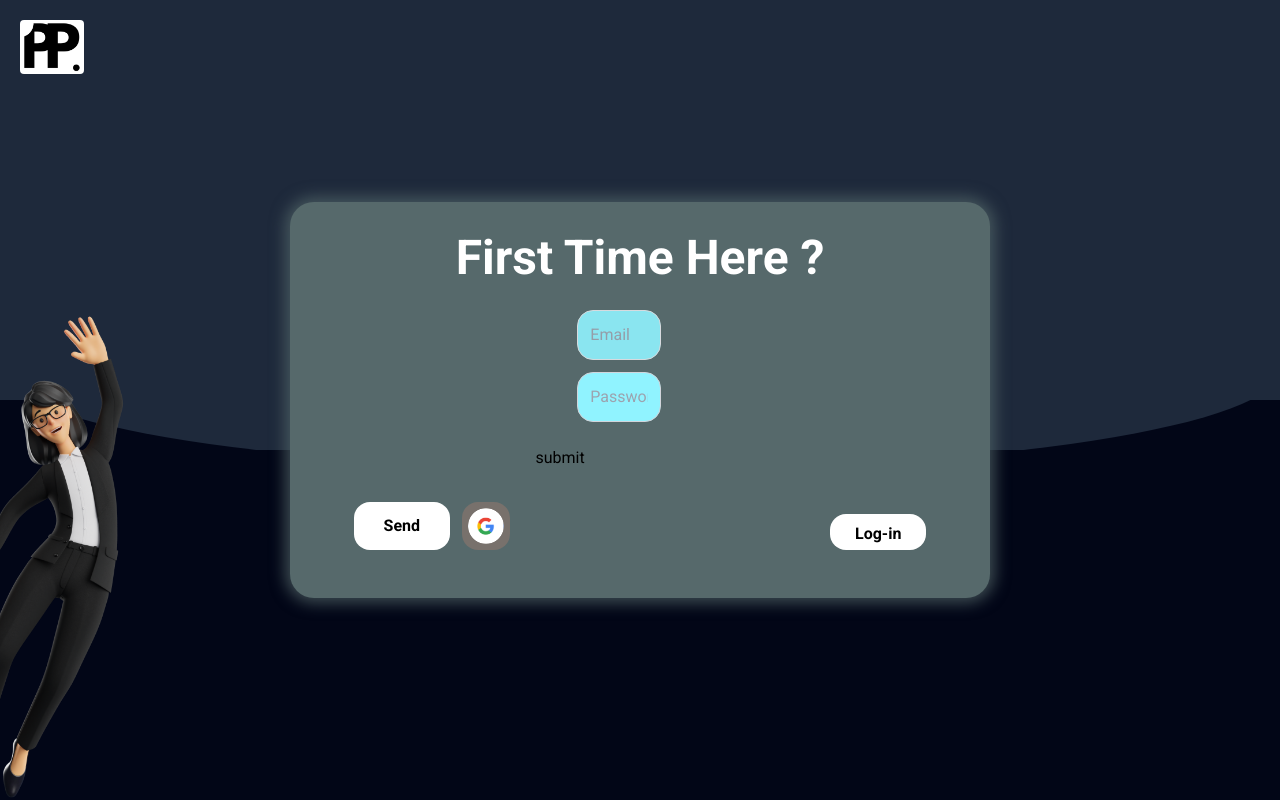
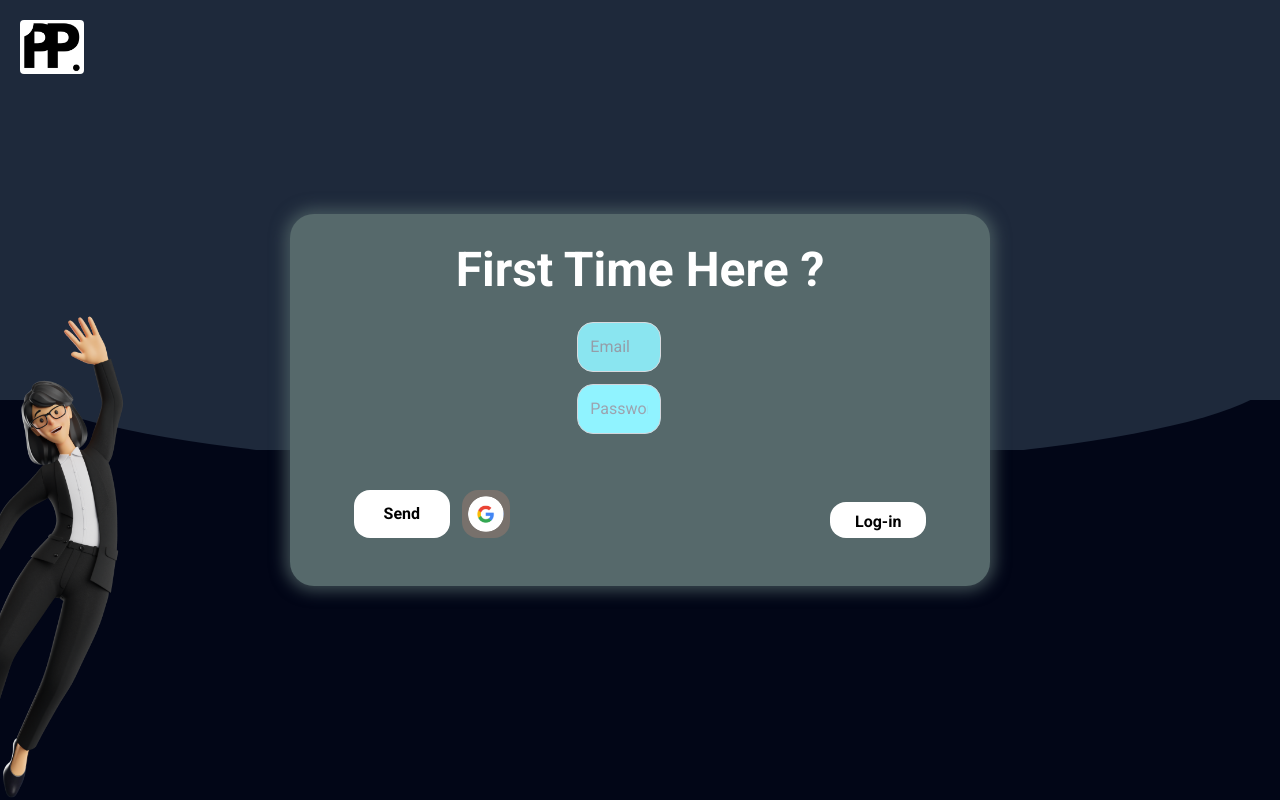
Before and after one commit to apfeet/PostPilot, a React (Vite) app in the folder FrontEnd/PostPilot-frontEND/: page /login-register in a window 1280 px wide. Built offline with nearby package versions, Linux system fonts and the light colour scheme.

Commit message:
Update login-page.jsx

```diff
--- a/FrontEnd/PostPilot-frontEND/src/components/login-page.jsx
+++ b/FrontEnd/PostPilot-frontEND/src/components/login-page.jsx
@@ -139,9 +139,7 @@ const LoginPage = () => {
               required
             />
           </div>
-            <div>
-              <button type="submit">submit</button>
-            </div>
+
           </form>
 
           <div className="mt-8 flex w-full max-w-[90%] justify-between flex-col sm:flex-row items-center">
```
